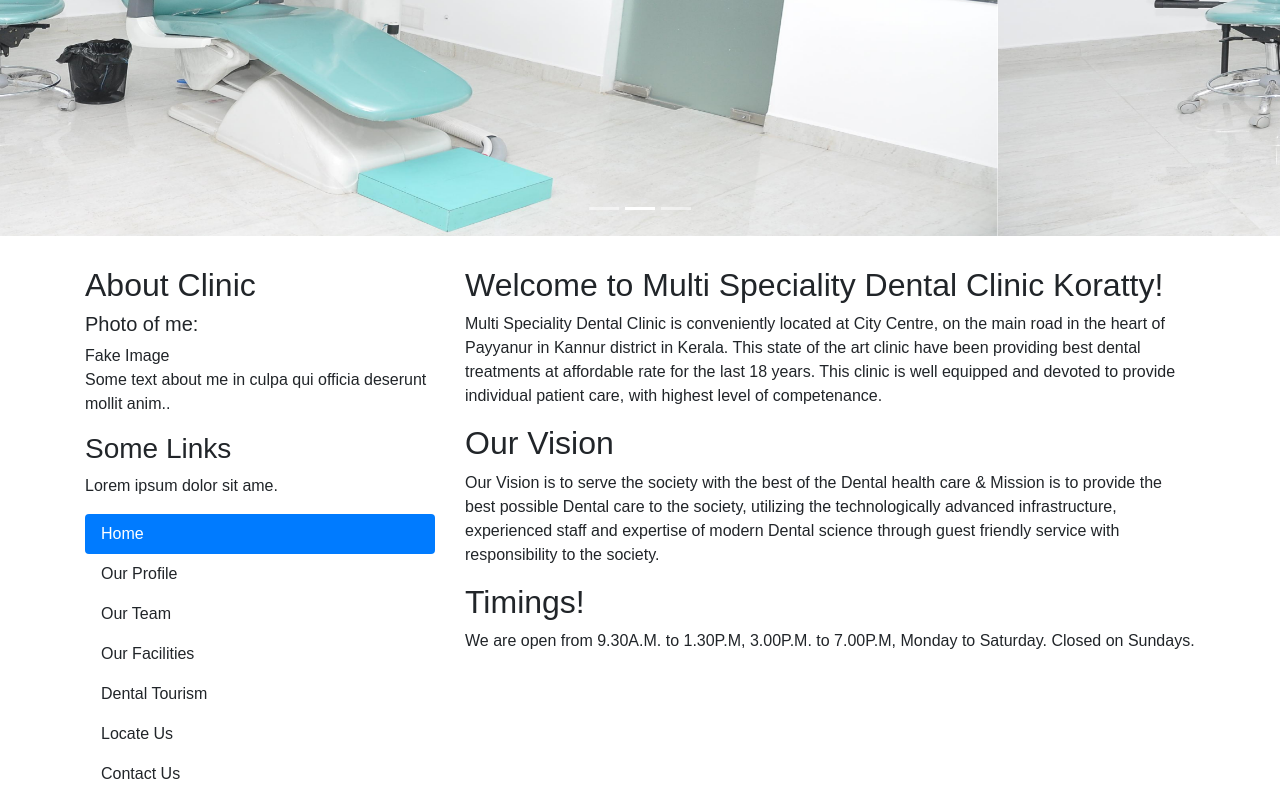
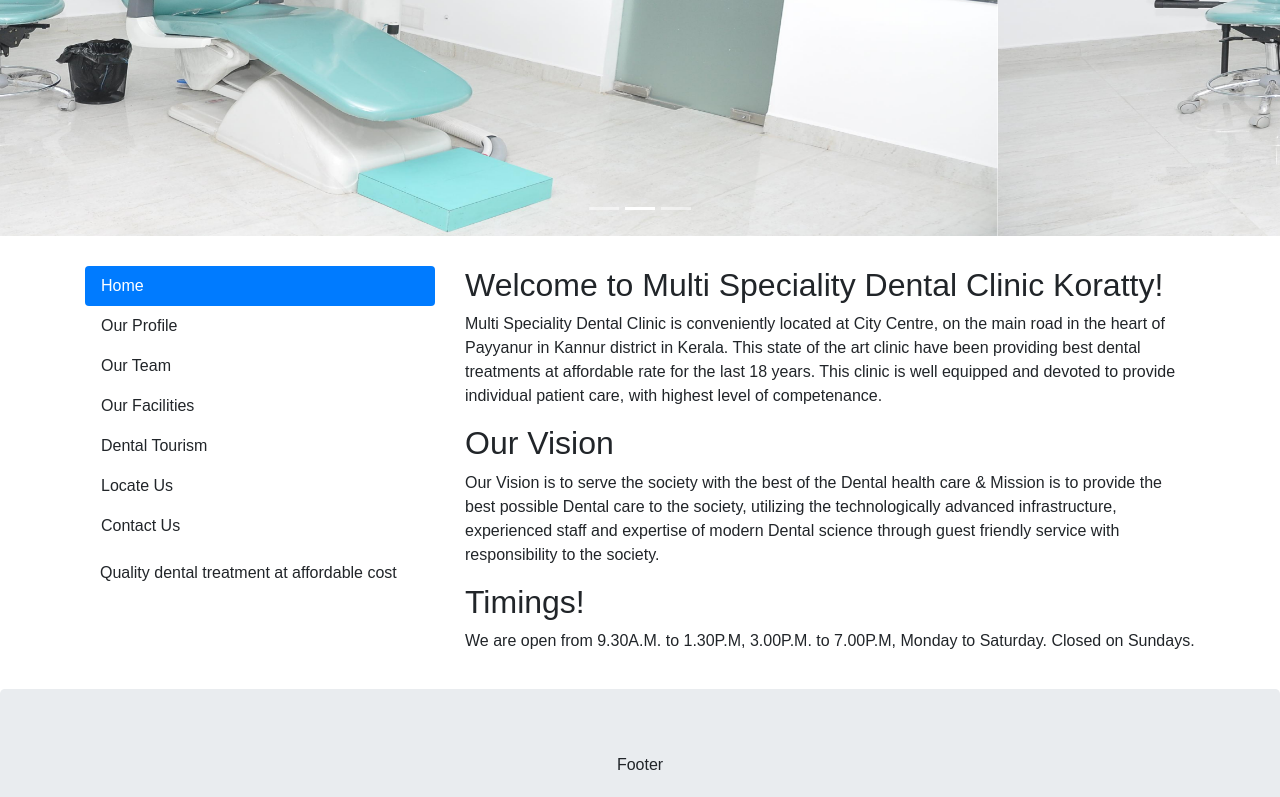
Before and after one commit to akhil-xyz/clinic, a React (Create React App) app: page / in a window 1280 px wide. Shown: the part 412-1209 px from the top of the page. Built offline with nearby package versions, Linux system fonts and the light colour scheme.

Commit message:
Added message. Commented few lines(Seems unwanted) Added hand on hover for side menu.

```diff
--- a/src/components/Carousel/Carousel.css
+++ b/src/components/Carousel/Carousel.css
@@ -5,3 +5,6 @@
     min-height: 346px;
     max-height: 592px;
 }
+li:hover{
+    cursor:pointer
+}
--- a/src/components/MainContent/MainContent.css
+++ b/src/components/MainContent/MainContent.css
@@ -1,3 +1,7 @@
 .container {
     margin-top:30px
 }
+
+.message {
+    padding:15px;
+}
--- a/src/components/MainContent/MainContent.js
+++ b/src/components/MainContent/MainContent.js
@@ -29,12 +29,12 @@ export default class MainContent extends React.Component {
         return <div class="container">
             <div class="row">
                 <div class="col-sm-4">
-                    <h2>About Clinic</h2>
+                    {/* <h2>About Clinic</h2>
                     <h5>Photo of me:</h5>
                     <div class="fakeimg">Fake Image</div>
                     <p>Some text about me in culpa qui officia deserunt mollit anim..</p>
                     <h3>Some Links</h3>
-                    <p>Lorem ipsum dolor sit ame.</p>
+                    <p>Lorem ipsum dolor sit ame.</p> */}
                     <ul class="nav nav-pills flex-column">
                         <li class="nav-item" onClick={() => this.setState({ selected: "home" })} >
                             {this.state.selected === "home" ? <a class="nav-link active">Home</a> : <a class="nav-link">Home</a>}
@@ -58,7 +58,8 @@ export default class MainContent extends React.Component {
                             {this.state.selected === "contactUs" ? <a class="nav-link active">Contact Us</a> : <a class="nav-link">Contact Us</a>}
                         </li>
                     </ul>
-                    <hr class="d-sm-none" />
+                    <p class="message">Quality dental treatment at affordable cost</p>
+                    {/* <hr class="d-sm-none" /> */}
                 </div>
                 {this.renderContent()}
             </div>
```
Also changed, not shown: 1 other file (tests, documents, lock files or other folders).
